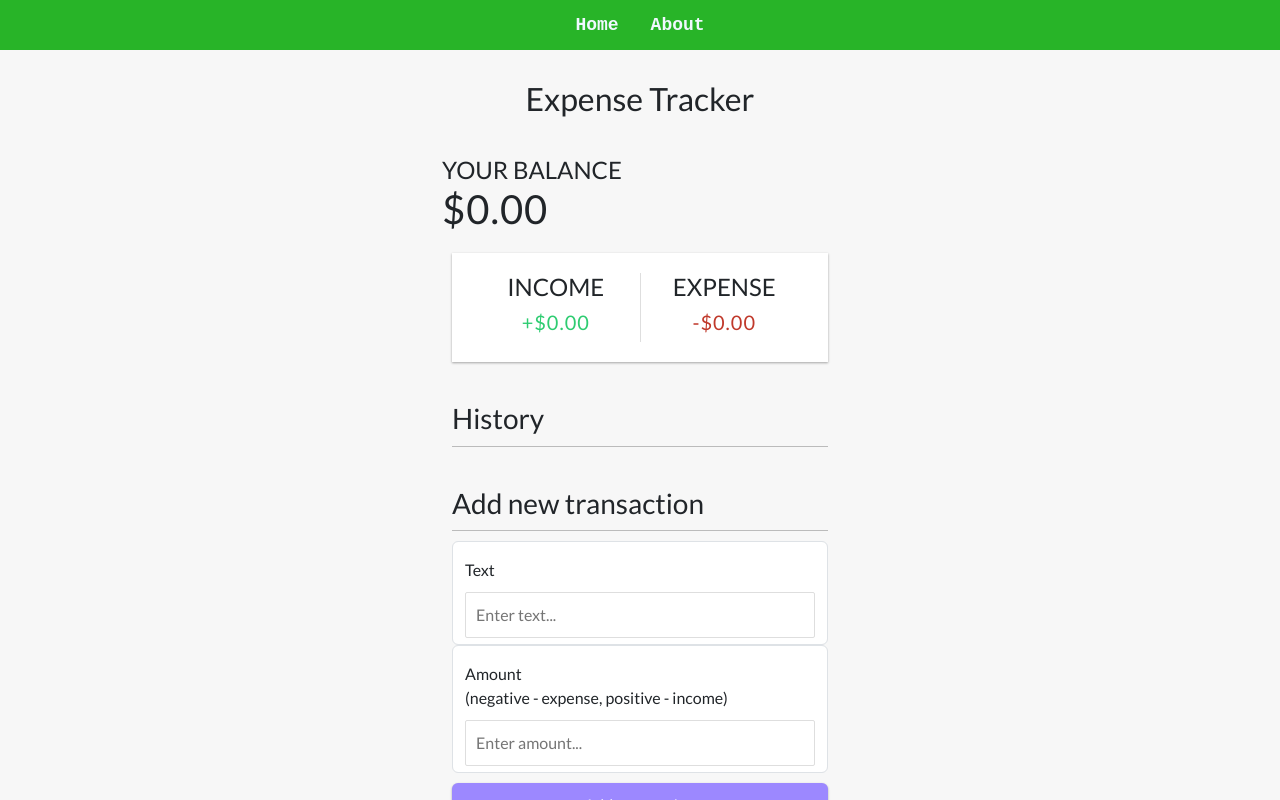
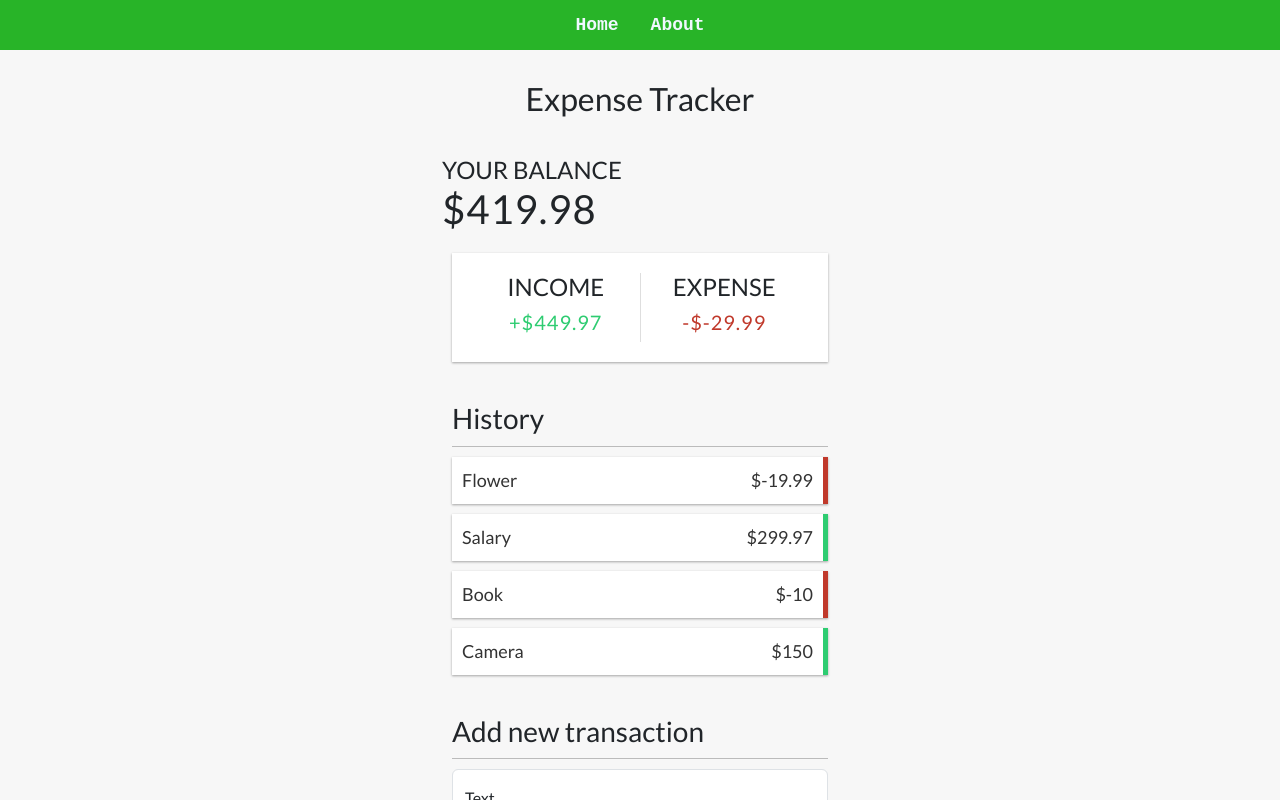
Before and after one commit to BasilOmsha/vue-expense-tracker, a Vue app: page / in a window 1280 px wide. Shown: the top 800 px of the page. Built offline with nearby package versions, Linux system fonts and the light colour scheme.

Commit message:
data binding added. toastification added

```diff
--- a/package.json
+++ b/package.json
@@ -12,7 +12,8 @@
   },
   "dependencies": {
     "vue": "^3.4.29",
-    "vue-router": "^4.3.3"
+    "vue-router": "^4.3.3",
+    "vue-toastification": "^2.0.0-rc.5"
   },
   "devDependencies": {
     "@rushstack/eslint-patch": "^1.8.0",
--- a/src/components/AddTransaction.vue
+++ b/src/components/AddTransaction.vue
@@ -1,16 +1,28 @@
+<script setup>
+import { ref } from 'vue'
+
+const text = ref('')
+const amount = ref('')
+
+const onSubmit = () => {
+  console.log(text.value, amount.value)
+}
+</script>
+
 <template>
   <h3>Add new transaction</h3>
-  <form id="form">
+  <form id="form" @submit.prevent="onSubmit">
     <div class="form-control">
       <label for="text">Text</label>
-      <input type="text" id="text" placeholder="Enter text..." />
+      <!-- to bind form data we use v-model attribute -->
+      <input type="text" id="text" v-model="text" placeholder="Enter text..." />
     </div>
     <div class="form-control">
       <label for="amount"
         >Amount <br />
         (negative - expense, positive - income)</label
       >
-      <input type="number" id="amount" placeholder="Enter amount..." />
+      <input type="text" id="amount" v-model="amount" placeholder="Enter amount..." />
     </div>
     <button class="btn">Add transaction</button>
   </form>
--- a/src/components/Balance.vue
+++ b/src/components/Balance.vue
@@ -1,7 +1,18 @@
+<script setup>
+import { defineProps } from 'vue'
+
+const props = defineProps({
+  total: {
+    type: Number,
+    required: true
+  }
+})
+</script>
+
 <template>
   <div>
     <h4>Your Balance</h4>
-    <h1 id="balance">$0.00</h1>
+    <h1 id="balance">${{ total }}</h1>
   </div>
 </template>
 
--- a/src/components/IncomeExpenses.vue
+++ b/src/components/IncomeExpenses.vue
@@ -1,14 +1,29 @@
+<script setup>
+import { defineProps } from 'vue'
+
+const props = defineProps({
+  income: {
+    type: Number,
+    required: true
+  },
+  expenses: {
+    type: Number,
+    required: true
+  }
+})
+</script>
+
 <template>
   <div class="inc-exp-container">
     <div>
       <h4>Income</h4>
       <!-- <p id="money-plus" class="money plus">+${{ income }}</p> -->
-      <p id="money-plus" class="money plus">+$0.00</p>
+      <p id="money-plus" class="money plus">+${{ income }}</p>
     </div>
     <div>
       <h4>Expense</h4>
       <!-- <p id="money-minus" class="money minus">-${{ expenses }}</p> -->
-      <p id="money-minus" class="money minus">-$0.00</p>
+      <p id="money-minus" class="money minus">-${{ expenses }}</p>
     </div>
   </div>
 </template>
--- a/src/components/TransactioList.vue
+++ b/src/components/TransactioList.vue
@@ -1,6 +1,75 @@
+<!-- <script>
+// Options API way
+// export default {
+//   data() {
+//     return {
+//       transactions: [
+//         { id: 1, text: 'Flower', amount: -19.99 },
+//         { id: 2, text: 'Salary', amount: 299.97 },
+//         { id: 3, text: 'Book', amount: -10 },
+//         { id: 4, text: 'Camera', amount: 150 }
+//       ]
+//     }
+//   }
+// }
+
+// Composition api
+export default {
+  setup() {
+    const transactions = [
+      { id: 1, text: 'Flower', amount: -19.99 },
+      { id: 2, text: 'Salary', amount: 299.97 },
+      { id: 3, text: 'Book', amount: -10 },
+      { id: 4, text: 'Camera', amount: 150 }
+    ]
+    return {
+      transactions
+    }
+  }
+}
+</script> -->
+
+<!-- Newer composition api -->
+<script setup>
+// const transactions = [
+//   { id: 1, text: 'Flower', amount: -19.99 },
+//   { id: 2, text: 'Salary', amount: 299.97 },
+//   { id: 3, text: 'Book', amount: -10 },
+//   { id: 4, text: 'Camera', amount: 150 }
+// ]
+import { defineProps } from 'vue'
+
+const props = defineProps({
+  transactions: {
+    type: Array,
+    required: true
+  }
+})
+</script>
+
 <template>
   <h3>History</h3>
   <ul id="list" class="list">
+    <ul id="list" class="list">
+      <!-- For looping we are using the v-for directive -->
+      <!-- <li
+        v-for="transaction in transactions"
+        v-bind:key="transaction.id"
+        v-bind:class="transaction.amount < 0 ? 'minus' : 'plus'"
+      >
+        {{ transaction.text }} <span>{{ transaction.amount }}</span
+        ><button class="delete-btn">x</button>
+      </li> -->
+      <!-- or: -->
+      <li
+        v-for="transaction in transactions"
+        :key="transaction.id"
+        :class="transaction.amount < 0 ? 'minus' : 'plus'"
+      >
+        {{ transaction.text }} <span>${{ transaction.amount }}</span
+        ><button class="delete-btn">x</button>
+      </li>
+    </ul>
     <!-- <li class="minus">Cash <span>-$400</span><button class="delete-btn">x</button></li>
     <li class="plus">Paycheck <span>$780</span><button class="delete-btn">x</button></li> -->
   </ul>
--- a/src/views/HomeView.vue
+++ b/src/views/HomeView.vue
@@ -1,4 +1,5 @@
-<script>
+<!-- Options api -->
+<!-- <script>
 import Header from '../components/Header.vue'
 import Balance from '../components/Balance.vue'
 import IncomeExpenses from '@/components/IncomeExpenses.vue'
@@ -15,24 +16,66 @@ export default {
     AddTransaction
   }
 }
-</script>
+</script> -->
 
-<!-- <script setup>
+<!-- new composition api -->
+<script setup>
 import Header from '../components/Header.vue'
 import Balance from '../components/Balance.vue'
 import IncomeExpenses from '@/components/IncomeExpenses.vue'
 import TransactioList from '@/components/TransactioList.vue'
 import AddTransaction from '@/components/AddTransaction.vue'
-</script> -->
+
+import { ref, computed } from 'vue'
+
+const transactions = ref([
+  { id: 1, text: 'Flower', amount: -19.99 },
+  { id: 2, text: 'Salary', amount: 299.97 },
+  { id: 3, text: 'Book', amount: -10 },
+  { id: 4, text: 'Camera', amount: 150 }
+])
+
+// console.log(transactions.value)
+
+// Get Total
+const total = computed(() => {
+  return transactions.value.reduce((acc, transaction) => {
+    return acc + transaction.amount
+  }, 0)
+})
+
+// Get Income
+const income = computed(() => {
+  return transactions.value
+    .filter((transaction) => transaction.amount > 0)
+    .reduce((acc, transaction) => {
+      return acc + transaction.amount
+    }, 0)
+    .toFixed(2) // toFixed adds decimals
+})
+
+// Get Expenses
+const expenses = computed(() => {
+  return transactions.value
+    .filter((transaction) => transaction.amount < 0)
+    .reduce((acc, transaction) => {
+      return acc + transaction.amount
+    }, 0)
+    .toFixed(2) // toFixed adds decimals
+})
+</script>
 
 <template>
   <main>
     <!-- <div class="mainPage"> -->
     <Header />
     <div class="container">
-      <Balance />
-      <IncomeExpenses />
-      <TransactioList />
+      <!-- v-bind can be removed -->
+      <Balance v-bind:total="total" />
+      <!-- + sign to pass props as numbers-->
+      <IncomeExpenses :income="+income" :expenses="+expenses" />
+      <!-- passing transactions as a prop to the component -->
+      <TransactioList :transactions="transactions" />
       <AddTransaction />
     </div>
     <!-- </div> -->
```
Also changed, not shown: 1 other file (tests, documents, lock files or other folders).
